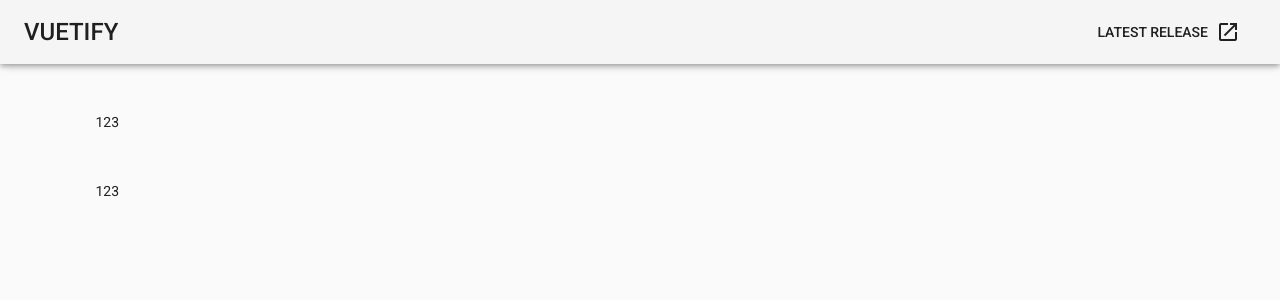
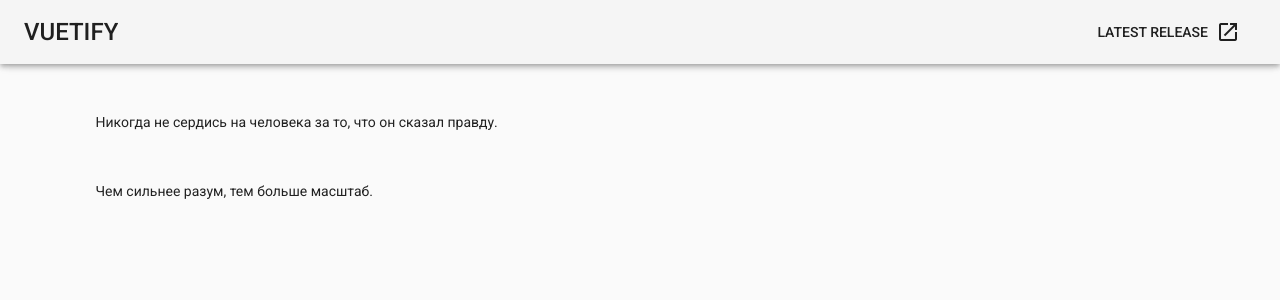
Before and after one commit to iliakut/vue-text-blocks, a Vue app: page / in a window 1280 px wide. Shown: the top 300 px of the page. Built offline with nearby package versions, Linux system fonts and the light colour scheme.

Commit message:
added random function

```diff
--- a/src/components/Block.vue
+++ b/src/components/Block.vue
@@ -1,6 +1,6 @@
 <template>
   <v-container>
-    123
+    <slot><span>123</span></slot>
   </v-container>
 </template>
 
--- a/src/components/SimpleBlock.vue
+++ b/src/components/SimpleBlock.vue
@@ -1,6 +1,6 @@
 <template>
   <v-container>
-    123
+    <slot><span>123</span></slot>
   </v-container>
 </template>
 
--- a/src/store.js
+++ b/src/store.js
@@ -8,6 +8,7 @@ export default new Vuex.Store({
   state: {
     text_data
   },
+  getters: {},
   mutations: {},
   actions: {}
 });
--- a/src/views/Home.vue
+++ b/src/views/Home.vue
@@ -1,18 +1,44 @@
 <template>
   <v-container>
-    <SimpleBlock />
-    <Block />
+    <SimpleBlock>
+      <template slot>
+        <span>{{ getRandomText() }}</span>
+      </template>
+    </SimpleBlock>
+    <Block>
+      <template slot>
+        <span>{{ getRandomText() }}</span>
+      </template>
+    </Block>
   </v-container>
 </template>
 
 <script>
 import SimpleBlock from "../components/SimpleBlock";
 import Block from "../components/Block";
+import { mapState } from "vuex";
 
 export default {
   components: {
     SimpleBlock,
     Block
+  },
+  data: () => {
+    return {};
+  },
+  computed: {
+    ...mapState(["text_data"])
+  },
+  methods: {
+    getRandomInteger: function(min, max) {
+      let rand = min + Math.random() * (max + 1 - min);
+      rand = Math.floor(rand);
+      return rand;
+    },
+    getRandomText: function() {
+      const rand = this.getRandomInteger(0, this.text_data.length);
+      return this.text_data[rand];
+    }
   }
 };
 </script>
```
